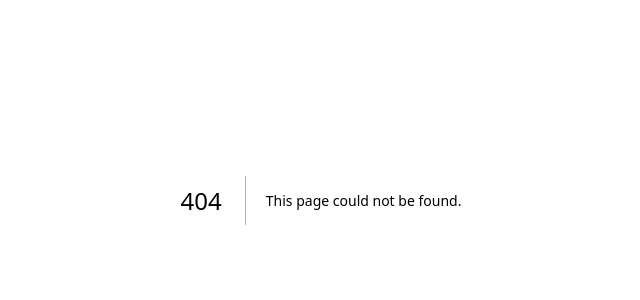
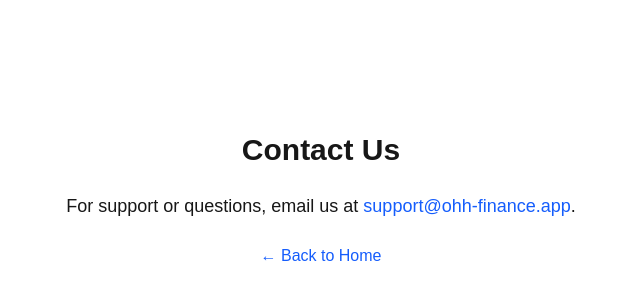
Before and after one commit to Organized-Household/ohh-finance-web, a Next.js app: page /contact in a window 1280 px wide. Before the commit this address had no page. Shown: the part 200-500 px from the top of the page, without its empty margins (319-959 px from the left). Built offline with nearby package versions, Linux system fonts and the light colour scheme.

Commit message:
feat(OHHFIN-191): add public contact page with support email

```diff
--- /dev/null
+++ b/app/contact/page.tsx
@@ -0,0 +1,27 @@
+export default function ContactPage() {
+  return (
+    <div className="min-h-screen flex flex-col items-center justify-center p-6">
+      <div className="max-w-2xl w-full space-y-6">
+        <h1 className="text-3xl font-bold text-center">Contact Us</h1>
+        <p className="text-center text-lg">
+          For support or questions, email us at{' '}
+          <a
+            href="mailto:support@ohh-finance.app"
+            className="text-blue-600 hover:underline"
+          >
+            support@ohh-finance.app
+          </a>
+          .
+        </p>
+        <div className="flex justify-center">
+          <a
+            href="/"
+            className="text-blue-600 hover:underline font-medium"
+          >
+            ← Back to Home
+          </a>
+        </div>
+      </div>
+    </div>
+  );
+}
```
